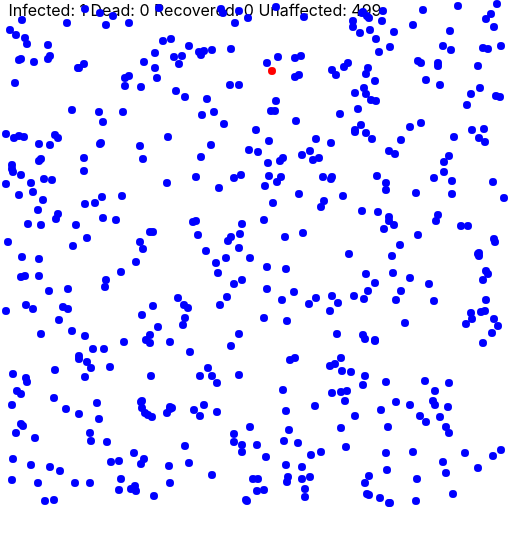
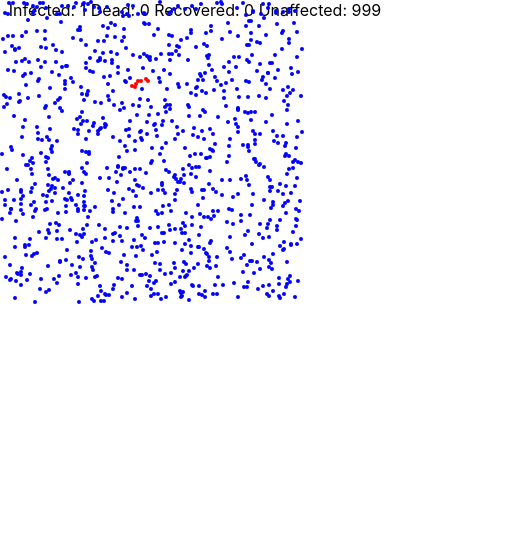
Before and after one commit to linamm/virussimulation, a React (Create React App) app: page / in a window 390 px wide. Shown: the top 546 px of the page, 508 px wide, since content can reach past the window. Built offline with nearby package versions, Linux system fonts and the light colour scheme.

Commit message:
refactor mobility to be unaffected by population

```diff
--- a/src/App.js
+++ b/src/App.js
@@ -4,9 +4,9 @@ import Circle from './Circle';
 import { infectDots, moveDots, generateRandomDots, numberOfType } from './Data';
 import { WIDTH, HEIGHT, POPULATION_SIZE} from './Data';
 
-const INTERVAL = 1000; //move interval in milli seconds
+const INTERVAL = 100; //move interval in milli seconds
 const MARGIN = 50;
-const MOBILITY = 20;
+const MOBILITY = 0.2; // Number between 0 - 1; 1 being very mobile. 0 is not moving at all.
 
 let aTimer;
 
--- a/src/Circle.js
+++ b/src/Circle.js
@@ -6,8 +6,8 @@ function Circle(props) {
         position: 'absolute',
         backgroundColor: props.color,
         borderRadius: "50%",
-        width:8,
-        height:8,
+        width:4,
+        height:4,
         top: props.x,
         left: props.y
     }
--- a/src/Data.js
+++ b/src/Data.js
@@ -1,11 +1,15 @@
-export const POPULATION_SIZE = 500;
-export const WIDTH = 500;
-export const HEIGHT = 500;
-export const MINIMUM_DISTANCE = 5;
+export const POPULATION_SIZE = 1000;
+export const WIDTH = 300;
+export const HEIGHT = 300;
+export const MINIMUM_DISTANCE = 20;
 
 const NUMBER_OF_DAYS_CURED = 14;
 const NUMBER_OF_DAYS_MIGHT_DIE = 5;
-const FATALITY_RATE = 0.05; //10%;
+const FATALITY_RATE = 0.05; // 5%;
+const MAX_MOVEMENT = 50;
+const ACTUAL_MOVE_FACTOR = MAX_MOVEMENT * WIDTH / POPULATION_SIZE;
+const ACTUAL_MINIMUM_DISTANCE = MINIMUM_DISTANCE * WIDTH / POPULATION_SIZE;
+
 
 
 function getRandomInt(max) {
@@ -40,11 +44,11 @@ export const generateRandomDots = (population, maxWidth, maxHeight) => {
   return dots;
 }
 
-const getBoundedValue = (value, MIN, MAX, mobility) => {
+const getBoundedValue = (value, MIN, MAX, move) => {
   if (value < MIN) {
-    value = getRandomInt(mobility);
+    value = getRandomInt(move);
   } else if (value > MAX) {
-    value = MAX - getRandomInt(mobility);
+    value = MAX - getRandomInt(move);
   }
   return value;
 }
@@ -55,10 +59,11 @@ const distance = (dot1, dot2) => {
 
 export const moveDots = (dots, mobility) => {
   let newDots = [];
+  const move = mobility * ACTUAL_MOVE_FACTOR;
   dots.forEach((dot)=>{
     let newDot = {};
-    let newX = getBoundedValue((dot.x + getRandomPlusMinusInt(mobility)), 0, WIDTH, mobility);
-    let newY = getBoundedValue((dot.y + getRandomPlusMinusInt(mobility)), 0, HEIGHT, mobility);
+    let newX = getBoundedValue((dot.x + getRandomPlusMinusInt(move)), 0, WIDTH, move);
+    let newY = getBoundedValue((dot.y + getRandomPlusMinusInt(move)), 0, HEIGHT, move);
 
     newDot.color = dot.color;
 
@@ -66,15 +71,15 @@ export const moveDots = (dots, mobility) => {
       newDot.days = dot.days + 1;
       if(newDot.days > NUMBER_OF_DAYS_MIGHT_DIE && newDot.days <= NUMBER_OF_DAYS_CURED) {
         if (ifDead() === true) {
-          newDot.color = 'grey';
+          newDot.color = 'black';
         }
       }
-      if(!(newDot.color === 'grey') && newDot.days > NUMBER_OF_DAYS_CURED) {
+      if(!(newDot.color === 'black') && newDot.days > NUMBER_OF_DAYS_CURED) {
           newDot.color = 'green';
       }
     }
 
-    if (newDot.color === 'grey') {
+    if (newDot.color === 'black') {
       newDot.x = dot.x;
       newDot.y = dot.y;
     } else {
@@ -93,7 +98,7 @@ export const moveDots = (dots, mobility) => {
       newDots.forEach((j) => {// Enter a loop of check the distance with all other dots
           if(j.color === 'blue') {
            const dist = distance(i, j);
-            if ( dist < MINIMUM_DISTANCE) {//i.e. check if other not already infected people has been in contact
+            if ( dist < ACTUAL_MINIMUM_DISTANCE) {//i.e. check if other not already infected people has been in contact
               j.color = 'red'; //infected
               j.days = 1;
               //console.log('distance is : ' + dist + ' infected');
```
